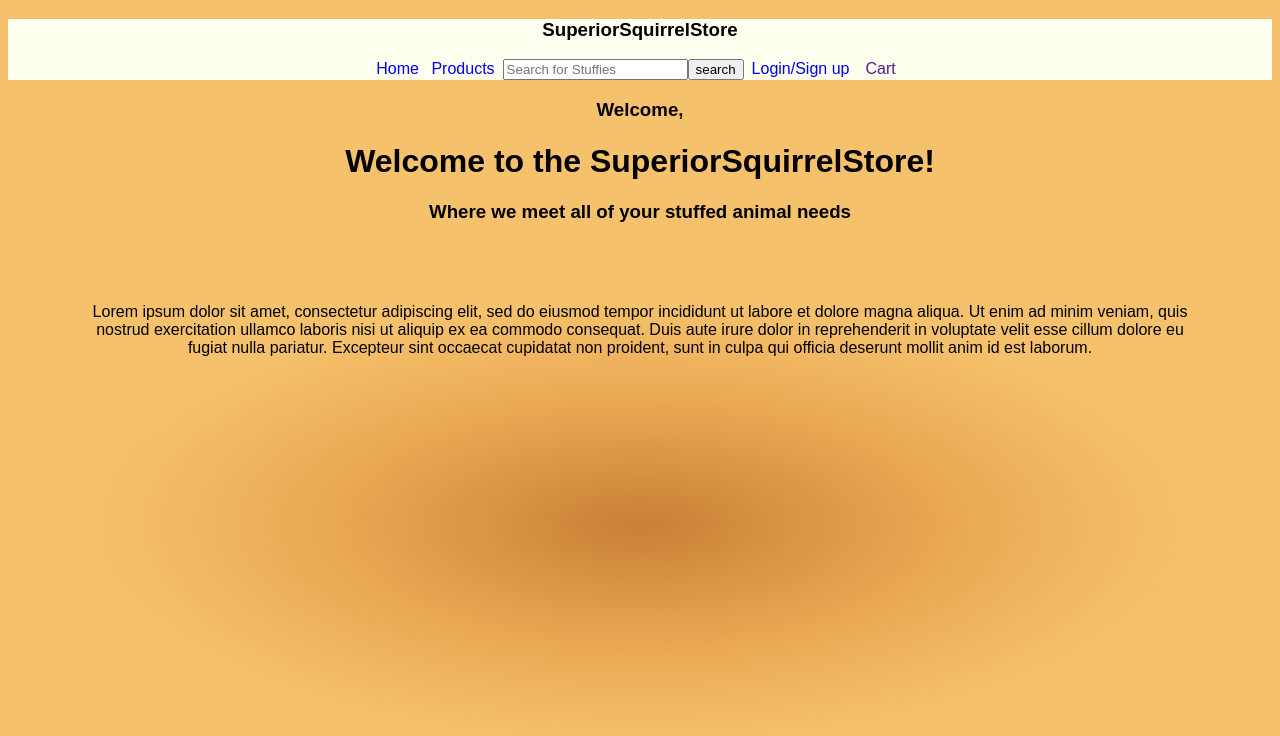
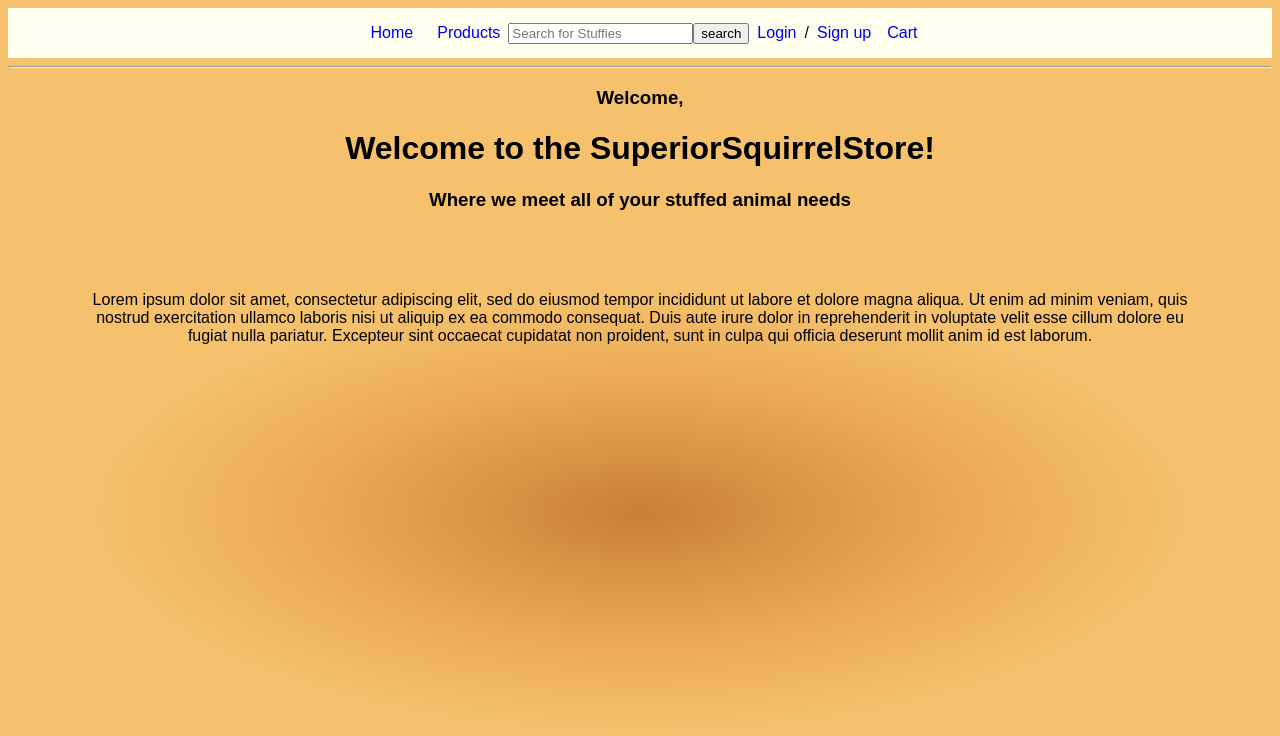
Before and after one commit to SuperiorSquirrels/squirrels, a React app: page / in a window 1280 px wide. Shown: the top 736 px of the page. Built offline with nearby package versions, Linux system fonts and the light colour scheme.

Commit message:
merged navbar manually

```diff
--- a/client/components/Navbar.js
+++ b/client/components/Navbar.js
@@ -1,79 +1,164 @@
+// import React from "react";
+// import { connect } from "react-redux";
+// import { Link } from "react-router-dom";
+// import { logout } from "../store";
+
+// // const Navbar = ({handleClick, isLoggedIn}) => (
+// //   <div>
+// //     <h1>Superior Squirrels</h1>
+// //     <nav>
+// //       {isLoggedIn ? (
+// //         <div>
+// //           {/* The navbar will show these links after you log in */}
+// //           <Link to="/home"> Home </Link>
+// //           <a href="#" onClick={handleClick}>
+// //             Logout
+// //           </a>
+// //         </div>
+// //       ) : (
+// //         <div>
+// //           {/* The navbar will show these links before you log in */}
+// //           {/* <Link to="/login">Login</Link> */}
+// //           {/* <Link to="/signup">Sign Up</Link> */}
+// //         </div>
+// //       )}
+// //     </nav>
+// //     <hr />
+// //   </div>
+// // )
+
+// /**
+//  * CONTAINER
+//  */
+// // const mapState = state => {
+// //   return {
+// //     isLoggedIn: !!state.auth.id
+// //   }
+// // }
+
+// // const mapDispatch = dispatch => {
+// //   return {
+// //     handleClick() {
+// //       dispatch(logout())
+// //     }
+// //   }
+// // }
+
+// // export default connect(mapState, mapDispatch)(Navbar)
+
+// const NavBar = () => {
+//   return (
+//     <div className='nav' style={{ textAlign:'center'}}>
+//       <h3>SuperiorSquirrelStore</h3>
+//       <div >
+//         <Link to="/"> Home </Link>
+//         <Link to="/products" style={{margin:".5rem"}}>
+//           Products
+//         </Link>
+
+//         <form action="/" style={{display: "inline-block"}} >
+//           <input
+//           type="text"
+//           placeholder="Search for Stuffies"
+//           />
+//           <button>
+//             search
+//           </button>
+//         </form>
+//         <Link to='/login' style={{margin:".5rem"}} >
+//         Login/Sign up
+//         </Link>
+//         <Link style={{margin:".5rem"}} >
+//         Cart
+//         </Link>
+//       </div>
+//     </div>
+//   );
+// };
+
+// export default NavBar;
+
 import React from "react";
 import { connect } from "react-redux";
 import { Link } from "react-router-dom";
 import { logout } from "../store";
-
-// const Navbar = ({handleClick, isLoggedIn}) => (
-//   <div>
-//     <h1>Superior Squirrels</h1>
-//     <nav>
-//       {isLoggedIn ? (
-//         <div>
-//           {/* The navbar will show these links after you log in */}
-//           <Link to="/home"> Home </Link>
-//           <a href="#" onClick={handleClick}>
-//             Logout
-//           </a>
-//         </div>
-//       ) : (
-//         <div>
-//           {/* The navbar will show these links before you log in */}
-//           {/* <Link to="/login">Login</Link> */}
-//           {/* <Link to="/signup">Sign Up</Link> */}
-//         </div>
-//       )}
-//     </nav>
-//     <hr />
-//   </div>
-// )
-
+const Navbar = ({ handleClick, isLoggedIn }) => (
+  <div>
+    {/* <h1>Superior Squirrels</h1> */}
+    <nav>
+      {isLoggedIn ? (
+        <div className="nav" style={{ textAlign: "center" }}>
+        {/* <h3>SuperiorSquirrelStore</h3> */}
+        <div>
+          <Link to="/home"> Home </Link>
+          <Link to="/products" style={{ margin: ".5rem" }}>
+            Products
+          </Link>
+          <form action="/" style={{ display: "inline-block" }}>
+            <input type="text" placeholder="Search for Stuffies" />
+            <button>search</button>
+          </form>
+          {/* <Link to="/login" style={{ margin: ".5rem" }}>
+            Login/Sign up
+          </Link> */}
+          <a href="#" onClick={handleClick}>
+             Logout
+          </a>
+          <Link style={{ margin: ".5rem" }}>Cart</Link>
+        </div>
+      </div>
+        // <div>
+        //   {/* The navbar will show these links after you log in */}
+        //   <Link to="/home"> Home </Link>
+        //   <a href="#" onClick={handleClick}>
+        //     Logout
+        //   </a>
+        // </div>
+      ) : (
+        // <div>
+        //   {/* The navbar will show these links before you log in */}
+        //   <Link to="/login">Login</Link>
+        //   <Link to="/signup">Sign Up</Link>
+        // </div>
+        <div className="nav" style={{ textAlign: "center" }}>
+          {/* <h3>SuperiorSquirrelStore</h3> */}
+          <div>
+            <Link to="/home"> Home </Link>
+            <Link to="/products" style={{ margin: ".5rem" }}>
+              Products
+            </Link>
+            <form action="/" style={{ display: "inline-block" }}>
+              <input type="text" placeholder="Search for Stuffies" />
+              <button>search</button>
+            </form>
+            <Link to="/login" style={{ margin: ".5rem" }}>
+              Login
+            </Link>
+            <span>/</span>
+            <Link to="/signup" style={{ margin: ".5rem" }}>
+              Sign up
+            </Link>
+            <Link to="/cart" style={{ margin: ".5rem" }}>Cart</Link>
+          </div>
+        </div>
+      )}
+    </nav>
+    <hr />
+  </div>
+)
 /**
  * CONTAINER
  */
-// const mapState = state => {
-//   return {
-//     isLoggedIn: !!state.auth.id
-//   }
-// }
-
-// const mapDispatch = dispatch => {
-//   return {
-//     handleClick() {
-//       dispatch(logout())
-//     }
-//   }
-// }
-
-// export default connect(mapState, mapDispatch)(Navbar)
-
-const NavBar = () => {
-  return (
-    <div className='nav' style={{ textAlign:'center'}}>
-      <h3>SuperiorSquirrelStore</h3>
-      <div >
-        <Link to="/"> Home </Link>
-        <Link to="/products" style={{margin:".5rem"}}>
-          Products
-        </Link>
-
-        <form action="/" style={{display: "inline-block"}} >
-          <input
-          type="text"
-          placeholder="Search for Stuffies"
-          />
-          <button>
-            search
-          </button>
-        </form>
-        <Link to='/login' style={{margin:".5rem"}} >
-        Login/Sign up
-        </Link>
-        <Link style={{margin:".5rem"}} >
-        Cart
-        </Link>
-      </div>
-    </div>
-  );
+const mapState = (state) => {
+  return {
+    isLoggedIn: !!state.auth.id,
+  };
 };
-
-export default NavBar;
+const mapDispatch = (dispatch) => {
+  return {
+    handleClick() {
+      dispatch(logout())
+    }
+  };
+};
+export default connect(mapState, mapDispatch)(Navbar);
```
